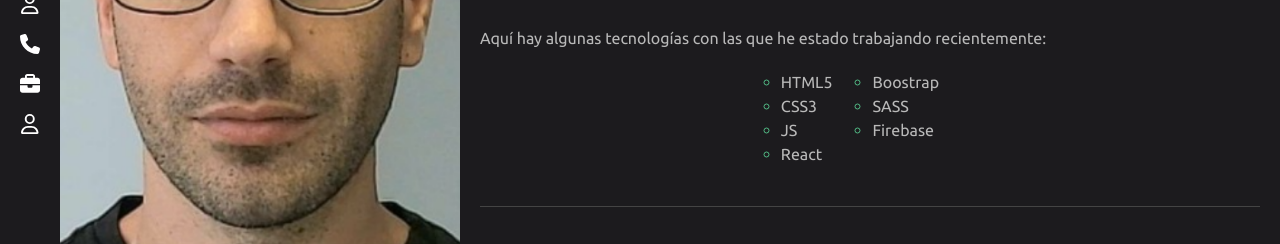
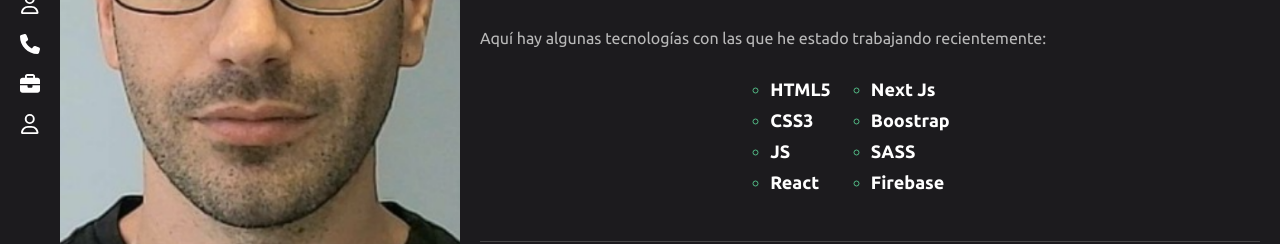
Before and after one commit to Nicofnx/newPortfolio, a React (Vite) app: page / in a window 1280 px wide. Shown: the part 336-580 px from the top of the page. Built offline with nearby package versions, Linux system fonts and the light colour scheme.

Commit message:
add proyecy bills

```diff
--- a/src/components/MyPortfolio/MyPortFolio.jsx
+++ b/src/components/MyPortfolio/MyPortFolio.jsx
@@ -5,6 +5,7 @@ import imgProyect3 from '../../assets/Proyectos/proyectoGAC.png'
 import imgProyect4 from '../../assets/Proyectos/project.jpg'
 import imgProyect5 from '../../assets/Proyectos/ReactBasicos.png'
 import imgProyect6 from '../../assets/Proyectos/ProyectoSpot2.png'
+import imgProyect7 from '../../assets/Proyectos/billsapp.png'
 import CardPortfolio from '../CardPortfolio/CardPortfolio'
 
 const MyPortfolio = () => {
@@ -58,6 +59,14 @@ const MyPortfolio = () => {
         code={"https://github.com/Nicofnx/Spot2Challenge.git"}
 
       />
+      <CardPortfolio
+        tittle={'Lista de facturas'}
+        description={'Aplicacion que simmula la generacion de facturas, en la cual mediante un modal se cargan los datos basicos de una factura y se eligen los productos que debe contener la factura. Los productos son traidos de un endpoint, utilice un context para el estado gobal y store de las facturas. Se permite agregar, modificar y eliminar las facturas.'}
+        img={imgProyect7}
+        demo={"https://generatebillsapp.netlify.app/"}
+        code={"https://github.com/Nicofnx/Bills-app"}
+
+      />
 
     </Container>
   )
--- a/src/components/PersonalData/PersonalData.styles.js
+++ b/src/components/PersonalData/PersonalData.styles.js
@@ -81,8 +81,11 @@ export const ContainerSkills = styled.div`
       list-style-position: outside;
       color: #52ba85;
 
-      span{
-        color: #b9b9b9;
+      h4{
+        color: #fff;
+        font-size: 18px;
+        margin: 7px 0;
+
       }
     }
   }
--- a/src/components/PersonalData/personalData.jsx
+++ b/src/components/PersonalData/personalData.jsx
@@ -15,15 +15,16 @@ const PersonalData = () => {
           <p>Aquí hay algunas tecnologías con las que he estado trabajando recientemente:</p>
           <ContainerSkills>
             <ul>
-              <li><span>HTML5</span></li>
-              <li><span>CSS3</span></li>
-              <li><span>JS</span></li>
-              <li><span>React</span></li>
+              <li><h4>HTML5</h4></li>
+              <li><h4>CSS3</h4></li>
+              <li><h4>JS</h4></li>
+              <li><h4>React</h4></li>
             </ul>
             <ul>
-              <li><span>Boostrap</span></li>
-              <li><span>SASS</span></li>
-              <li><span>Firebase</span></li>
+              <li><h4>Next Js</h4></li>
+              <li><h4>Boostrap</h4></li>
+              <li><h4>SASS</h4></li>
+              <li><h4>Firebase</h4></li>
             </ul>
           </ContainerSkills>
        </MyDescription>
```
Also changed, not shown: src/assets/Proyectos/billsapp.png (added).
